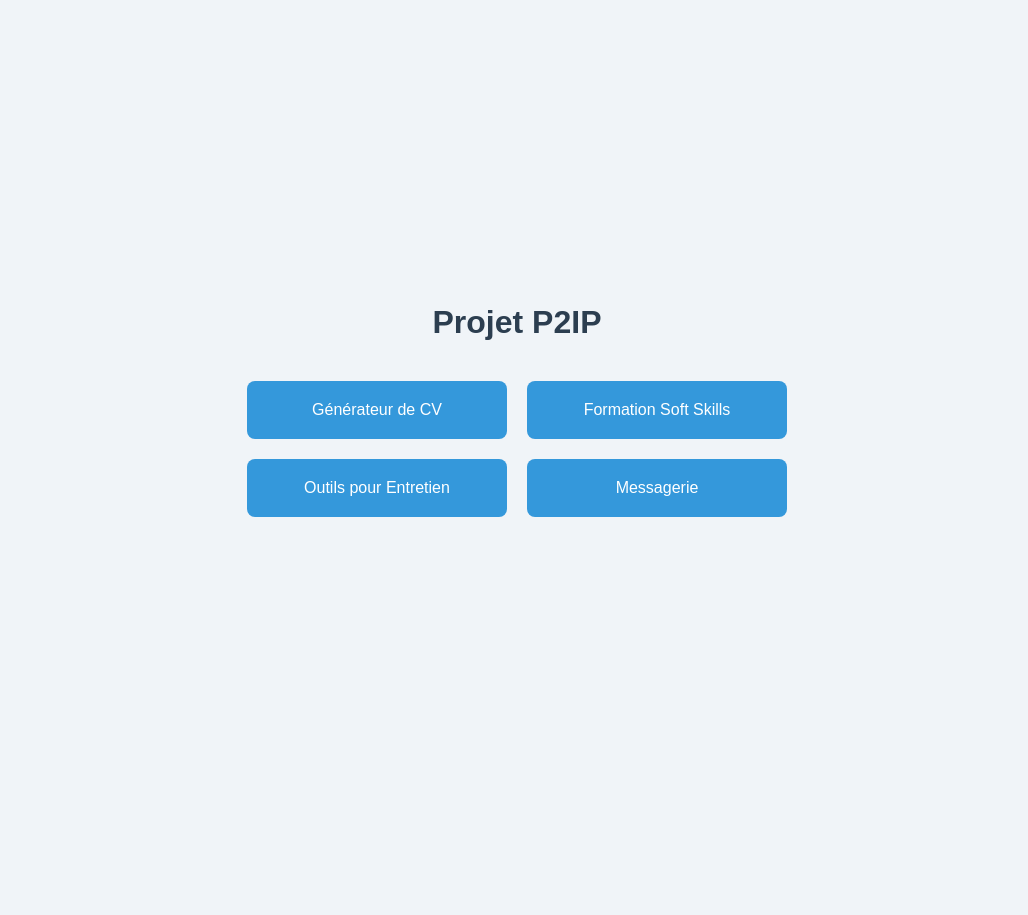
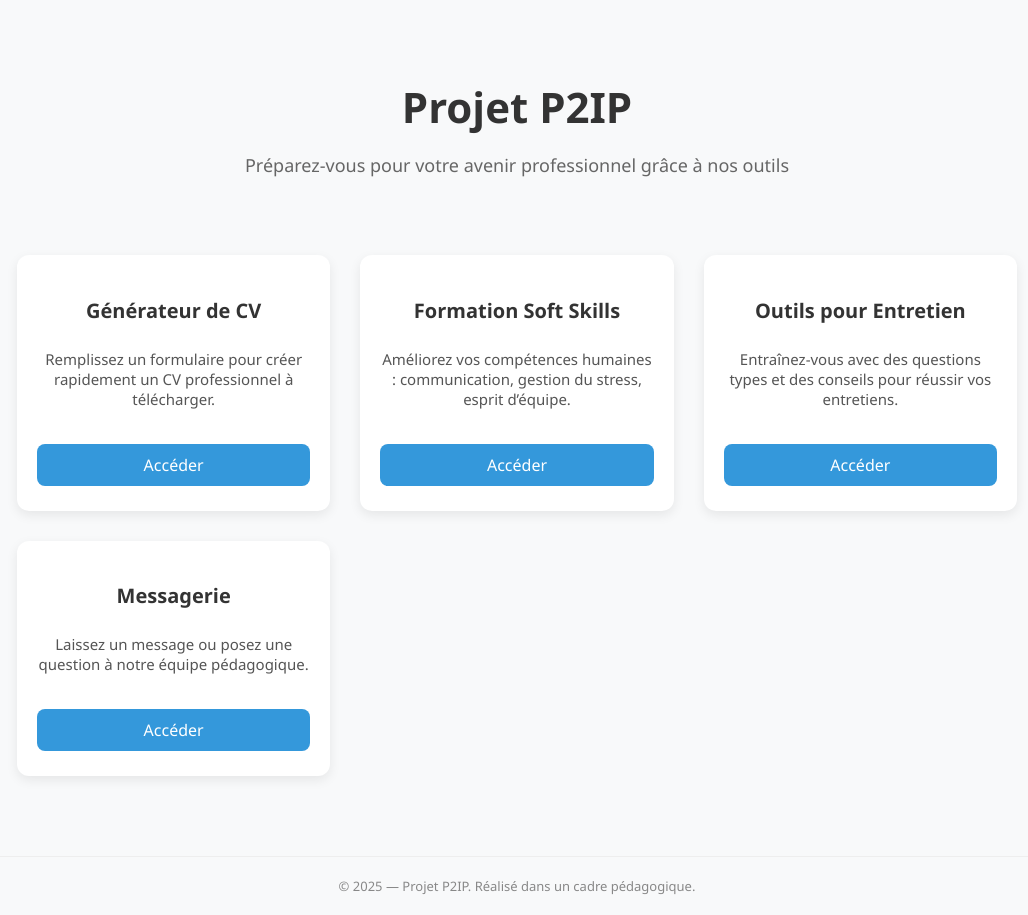
Before and after one commit to arsnplp/P2iP, a plain HTML site: page index.html in a window 1280 px wide. Shown: the whole page, without its empty margins (123-1151 px from the left). Before the commit the page ends 800 px from the top, so only its background shows below. Drawn offline with Linux system fonts and the light colour scheme.

Commit message:
Update index.html

```diff
--- a/index.html
+++ b/index.html
@@ -5,55 +5,117 @@
   <title>Projet P2IP</title>
   <style>
     body {
-      font-family: Arial, sans-serif;
-      background-color: #f0f4f8;
       margin: 0;
       padding: 0;
+      font-family: 'Segoe UI', Tahoma, sans-serif;
+      background-color: #f8f9fa;
+      color: #333;
+    }
+
+    header {
+      text-align: center;
+      padding: 50px 20px 20px;
+    }
+
+    header h1 {
+      font-size: 42px;
+      margin-bottom: 10px;
+    }
+
+    header p {
+      font-size: 18px;
+      color: #666;
+    }
+
+    .card-grid {
+      display: grid;
+      grid-template-columns: repeat(auto-fit, minmax(250px, 1fr));
+      gap: 30px;
+      padding: 40px;
+      max-width: 1000px;
+      margin: auto;
+    }
+
+    .card {
+      background-color: white;
+      border-radius: 12px;
+      box-shadow: 0 4px 12px rgba(0,0,0,0.08);
+      padding: 25px 20px;
       display: flex;
       flex-direction: column;
-      align-items: center;
-      justify-content: center;
-      height: 100vh;
+      justify-content: space-between;
+      text-align: center;
     }
 
-    h1 {
-      color: #2c3e50;
-      margin-bottom: 40px;
+    .card h2 {
+      font-size: 20px;
+      margin-bottom: 10px;
     }
 
-    .button-container {
-      display: grid;
-      grid-template-columns: 1fr 1fr;
-      gap: 20px;
+    .card p {
+      font-size: 15px;
+      color: #555;
+      flex-grow: 1;
     }
 
-    .btn {
-      padding: 20px 30px;
-      font-size: 16px;
+    .card a {
+      margin-top: 20px;
+      display: inline-block;
+      padding: 10px 20px;
       background-color: #3498db;
       color: white;
-      border: none;
+      text-decoration: none;
       border-radius: 8px;
-      cursor: pointer;
       transition: background-color 0.3s;
-      width: 200px;
-      text-align: center;
-      text-decoration: none;
-      display: inline-block;
     }
 
-    .btn:hover {
-      background-color: #2980b9;
+    .card a:hover {
+      background-color: #217dbb;
+    }
+
+    footer {
+      text-align: center;
+      padding: 20px;
+      font-size: 13px;
+      color: #888;
+      border-top: 1px solid #eee;
+      margin-top: 40px;
     }
   </style>
 </head>
 <body>
-  <h1>Projet P2IP</h1>
-  <div class="button-container">
-    <a class="btn" href="cv.html">Générateur de CV</a>
-    <a class="btn" href="softskills.html">Formation Soft Skills</a>
-    <a class="btn" href="entretien.html">Outils pour Entretien</a>
-    <a class="btn" href="messagerie.html">Messagerie</a>
-  </div>
+
+  <header>
+    <h1>Projet P2IP</h1>
+    <p>Préparez-vous pour votre avenir professionnel grâce à nos outils</p>
+  </header>
+
+  <main class="card-grid">
+    <div class="card">
+      <h2>Générateur de CV</h2>
+      <p>Remplissez un formulaire pour créer rapidement un CV professionnel à télécharger.</p>
+      <a href="cv.html">Accéder</a>
+    </div>
+    <div class="card">
+      <h2>Formation Soft Skills</h2>
+      <p>Améliorez vos compétences humaines : communication, gestion du stress, esprit d’équipe.</p>
+      <a href="softskills.html">Accéder</a>
+    </div>
+    <div class="card">
+      <h2>Outils pour Entretien</h2>
+      <p>Entraînez-vous avec des questions types et des conseils pour réussir vos entretiens.</p>
+      <a href="entretien.html">Accéder</a>
+    </div>
+    <div class="card">
+      <h2>Messagerie</h2>
+      <p>Laissez un message ou posez une question à notre équipe pédagogique.</p>
+      <a href="messagerie.html">Accéder</a>
+    </div>
+  </main>
+
+  <footer>
+    © 2025 — Projet P2IP. Réalisé dans un cadre pédagogique.
+  </footer>
+
 </body>
 </html>
```
